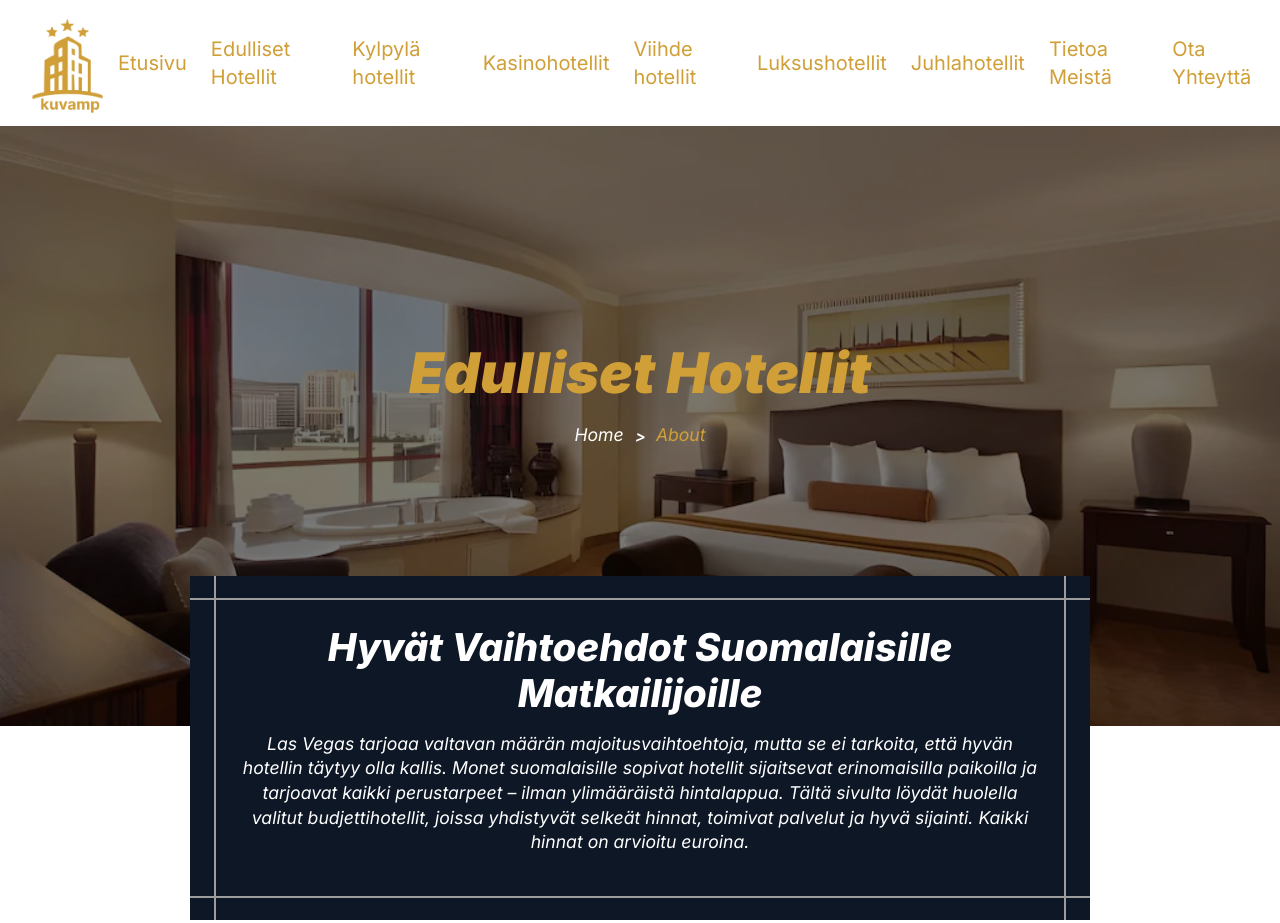
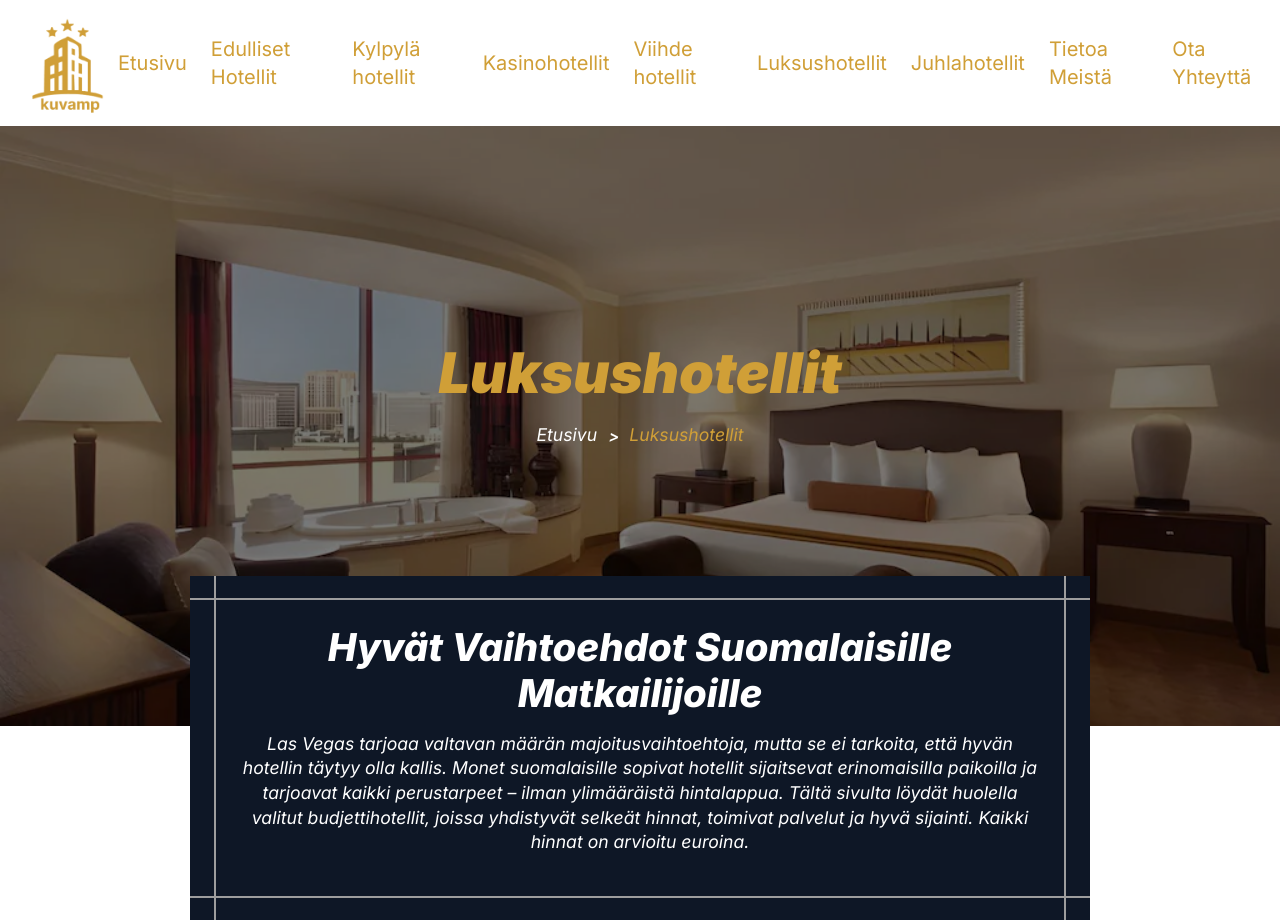
Before and after one commit to poojasharma122/kuvamp, a plain HTML site: page luxury-hotels.html in a window 1280 px wide. Shown: the top 923 px of the page. Drawn offline with Linux system fonts and the light colour scheme.

Commit message:
Updated ui

```diff
--- a/luxury-hotels.html
+++ b/luxury-hotels.html
@@ -5,7 +5,7 @@
     <meta charset="UTF-8">
     <meta name="viewport" content="width=device-width, initial-scale=1.0">
     <meta name="robots" content="index, follow">
-    <title>kuvamp</title>
+    <title>Luksushotellit</title>
     <link rel="stylesheet" href="assets/css/style.css">
     <link rel="stylesheet" href="assets/css/responsive.css">
 </head>
@@ -68,10 +68,10 @@
     <section class="banner">
         <div class="container">
             <div class="banner_content">
-                <h1>Edulliset Hotellit </h1>
+                <h1>Luksushotellit </h1>
                 <ol class="breadcrumb">
-                    <li><a href="/">Home</a></li>
-                    <li class="active">About</li>
+                    <li><a href="index.html">Etusivu</a></li>
+                    <li class="active">Luksushotellit</li>
                 </ol>
             </div>
         </div>
```
Also changed, not shown: affordable-hotels.html (+2 -2 lines), casino-hotels.html (+3 -3 lines), entertainment-hotels.html (+4 -4 lines), party-hotels.html (+4 -4 lines), spa-hotels.html (+3 -3 lines).
